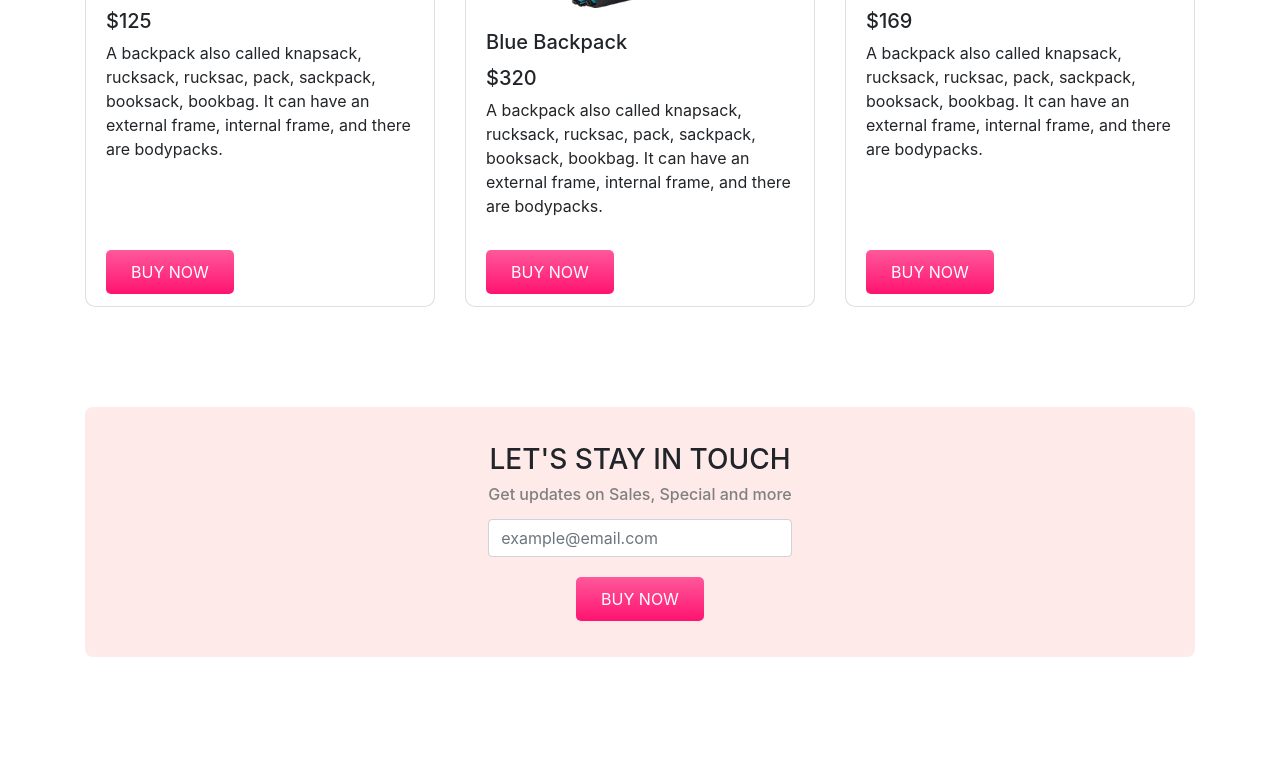
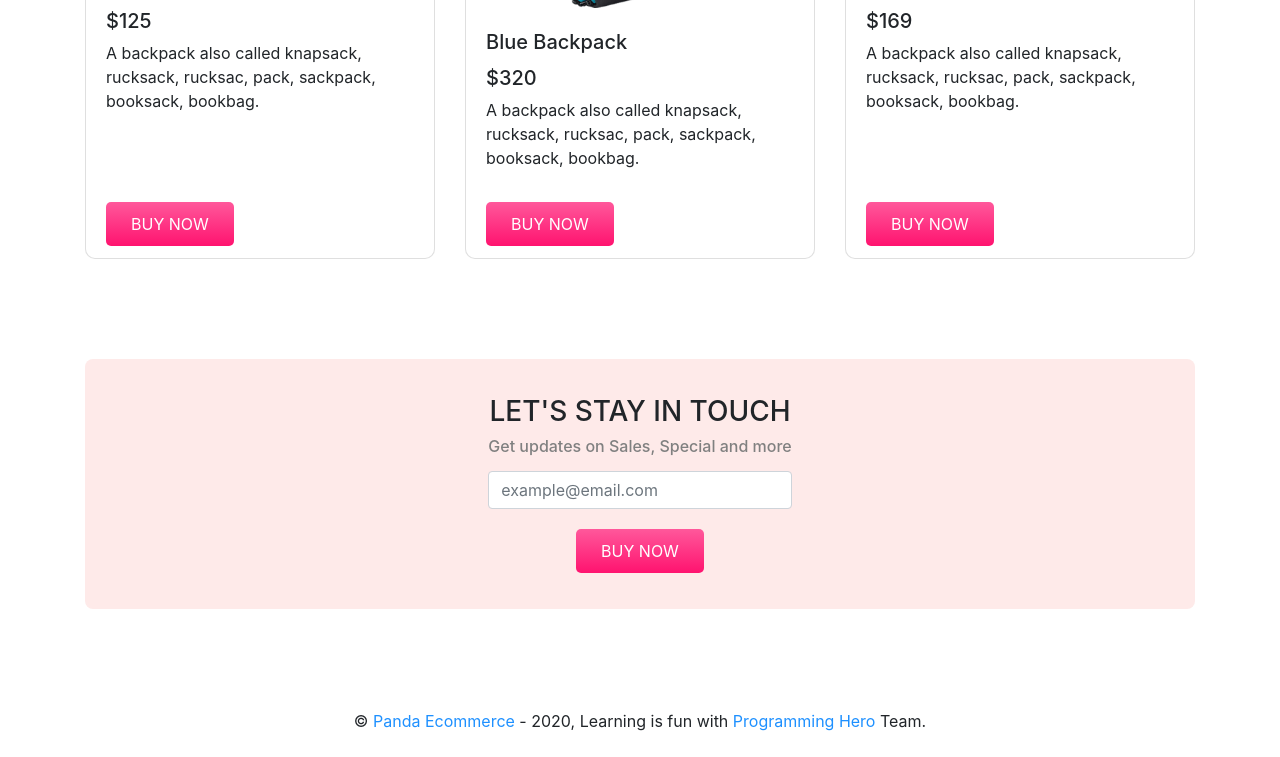
Before and after one commit to thetecheyes/panda-Ecommerce, a plain HTML site: page index.html in a window 1280 px wide. Shown: the part 1973-2730 px from the top of the page. Drawn offline with nearby package versions, Linux system fonts and the light colour scheme.

Commit message:
Panda-Ecommerce - Update 7 - Footer Section

```diff
--- a/css/style.css
+++ b/css/style.css
@@ -99,3 +99,15 @@ body {
     border: 1px solid #E81965;
     box-shadow: none;
 }
+
+/* Footer - Copyright Section */
+
+footer {
+    text-align: center;
+}
+.color-style {
+    color: #1E90FF;
+}
+a.color-style {
+    text-decoration: none;
+}
--- a/index.html
+++ b/index.html
@@ -192,7 +192,7 @@ Date: 23/02/2020
                         <h5 class="card-title">Red Backpack</h5>
                         <h5 class="card-text">$125</h5>
                         <p class="card-text">A backpack also called knapsack, rucksack, rucksac, pack, sackpack,
-                            booksack, bookbag. It can have an external frame, internal frame, and there are bodypacks.
+                            booksack, bookbag.
                         </p>
                     </div>
                     <div class="card-footer">
@@ -205,7 +205,7 @@ Date: 23/02/2020
                         <h5 class="card-title">Blue Backpack</h5>
                         <h5 class="card-text">$320</h5>
                         <p class="card-text">A backpack also called knapsack, rucksack, rucksac, pack, sackpack,
-                            booksack, bookbag. It can have an external frame, internal frame, and there are bodypacks.
+                            booksack, bookbag.
                         </p>
                     </div>
                     <div class="card-footer">
@@ -218,7 +218,7 @@ Date: 23/02/2020
                         <h5 class="card-title">Black Backpack</h5>
                         <h5 class="card-text">$169</h5>
                         <p class="card-text">A backpack also called knapsack, rucksack, rucksac, pack, sackpack,
-                            booksack, bookbag. It can have an external frame, internal frame, and there are bodypacks.
+                            booksack, bookbag.
                         </p>
                     </div>
                     <div class="card-footer">
@@ -244,7 +244,13 @@ Date: 23/02/2020
         </div>
     </section>
 
+    <!-- Footer - Copyright Section -->
 
+    <footer>
+        <p>© <span class="color-style">Panda Ecommerce</span> - 2020, Learning is fun with <a class="color-style"
+                href="https://www.programming-hero.com/">Programming Hero</a> Team.
+        </p>
+    </footer>
 
 
 
```
